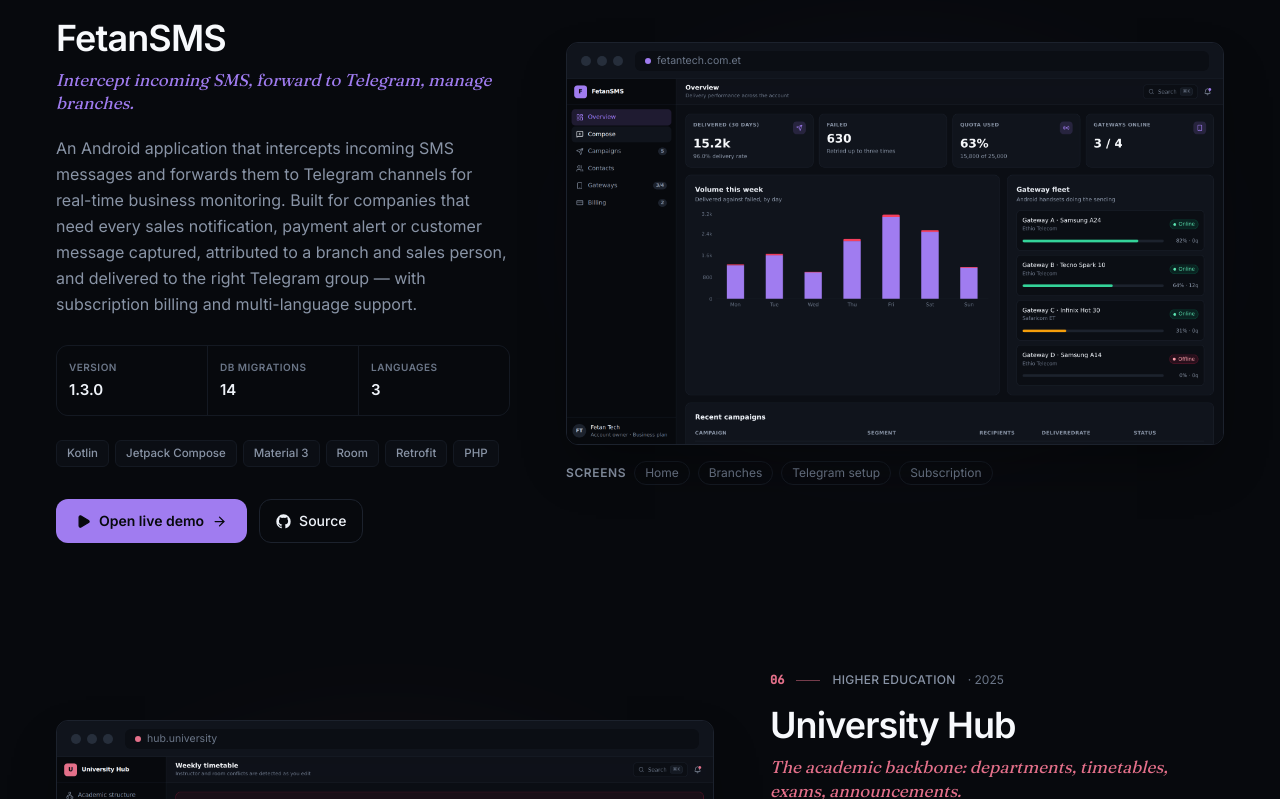
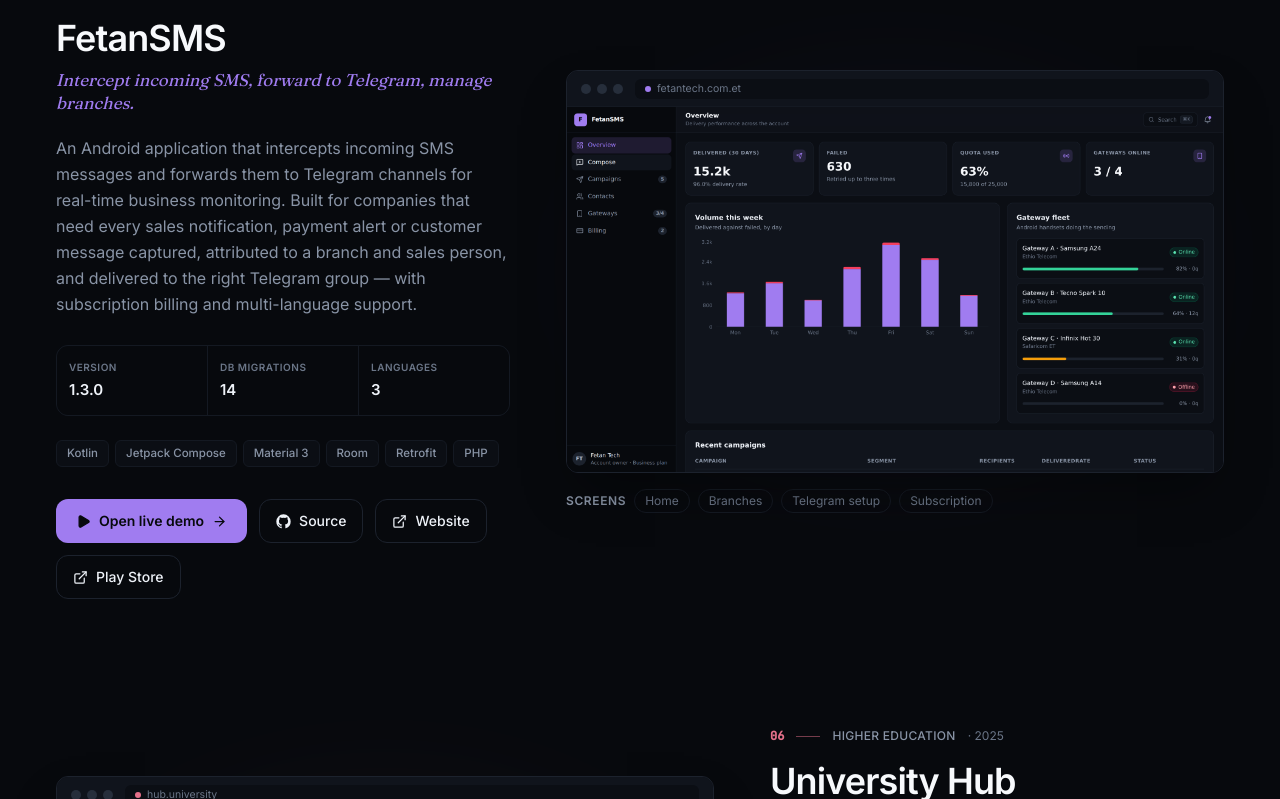
Before and after one commit to Kidussk/kidus-portfolio, a React (Vite) app: page / in a window 1280 px wide. Shown: the part 4089-4888 px from the top of the page. Built offline with nearby package versions, Linux system fonts and the light colour scheme.

Commit message:
Add external links for FetanSMS, EthioTractors and Liben
- Add optional links field to Project type
- FetanSMS: website (fetantech.com.et) + Play Store link
- EthioTractors: website (ethiotractor.com)
- Liben: website (liben.com.et)
- Render links as buttons in project cards and demo page header

```diff
--- a/src/components/site/Work.tsx
+++ b/src/components/site/Work.tsx
@@ -1,6 +1,6 @@
 import { useState } from 'react'
 import { Link } from 'react-router-dom'
-import { ArrowRight, Play } from 'lucide-react'
+import { ArrowRight, ExternalLink, Play } from 'lucide-react'
 import { GithubIcon } from '@/components/icons'
 import { projects, type Project } from '@/data/projects'
 
@@ -124,6 +124,18 @@ function ProjectRow({
               <GithubIcon size={15} />
               Source
             </a>
+            {project.links?.map((link) => (
+              <a
+                key={link.href}
+                href={link.href}
+                target="_blank"
+                rel="noreferrer noopener"
+                className="inline-flex h-11 items-center gap-2 rounded-xl border border-ink-700 px-4 text-sm font-medium text-chalk-400 transition-colors hover:border-ink-600 hover:text-chalk-100"
+              >
+                <ExternalLink size={15} />
+                {link.label}
+              </a>
+            ))}
           </div>
         </div>
 
--- a/src/data/projects.ts
+++ b/src/data/projects.ts
@@ -16,6 +16,8 @@ export type Project = {
   /** Named metrics shown as a small strip on the detail panel. */
   facts: { label: string; value: string }[]
   repo: string
+  /** External links — website, Play Store, etc. */
+  links?: { label: string; href: string }[]
   /** Drives the per-demo colour theme. */
   accent: string
   accentSoft: string
@@ -80,6 +82,7 @@ export const projects: Project[] = [
       { label: 'Build step', value: 'None' },
     ],
     repo: 'https://github.com/Kidussk/ethiotractors',
+    links: [{ label: 'Website', href: 'https://ethiotractor.com' }],
     accent: '#E09F36',
     accentSoft: 'rgba(224, 159, 54, 0.16)',
     demoScreens: ['Public site', 'Catalogue', 'Quote request', 'Admin inbox'],
@@ -110,6 +113,7 @@ export const projects: Project[] = [
       { label: 'Reports', value: '6' },
     ],
     repo: 'https://github.com/Kidussk/liben-proforma',
+    links: [{ label: 'Website', href: 'http://liben.com.et/' }],
     accent: '#3E9C8F',
     accentSoft: 'rgba(62, 156, 143, 0.16)',
     demoScreens: ['Project board', 'Command centre', 'Site reports', 'Proforma generator'],
@@ -170,6 +174,10 @@ export const projects: Project[] = [
       { label: 'Languages', value: '3' },
     ],
     repo: 'https://github.com/Kidussk/FetanSMS',
+    links: [
+      { label: 'Website', href: 'https://fetantech.com.et' },
+      { label: 'Play Store', href: 'https://play.google.com/store/apps/details?id=com.bluetech.fetansms' },
+    ],
     accent: '#A07CF0',
     accentSoft: 'rgba(160, 124, 240, 0.16)',
     demoScreens: ['Home', 'Branches', 'Telegram setup', 'Subscription'],
--- a/src/pages/DemoPage.tsx
+++ b/src/pages/DemoPage.tsx
@@ -4,6 +4,7 @@ import {
   ArrowLeft,
   ChevronLeft,
   ChevronRight,
+  ExternalLink,
   Info,
   RotateCcw,
   X,
@@ -93,6 +94,18 @@ export default function DemoPage() {
           >
             <GithubIcon size={14} />
           </a>
+          {project.links?.map((link) => (
+            <a
+              key={link.href}
+              href={link.href}
+              target="_blank"
+              rel="noreferrer noopener"
+              title={link.label}
+              className="rounded-lg border border-ink-700 bg-ink-900 p-2 text-chalk-400 transition-colors hover:border-ink-600 hover:text-chalk-50"
+            >
+              <ExternalLink size={14} />
+            </a>
+          ))}
         </div>
       </header>
 
```
